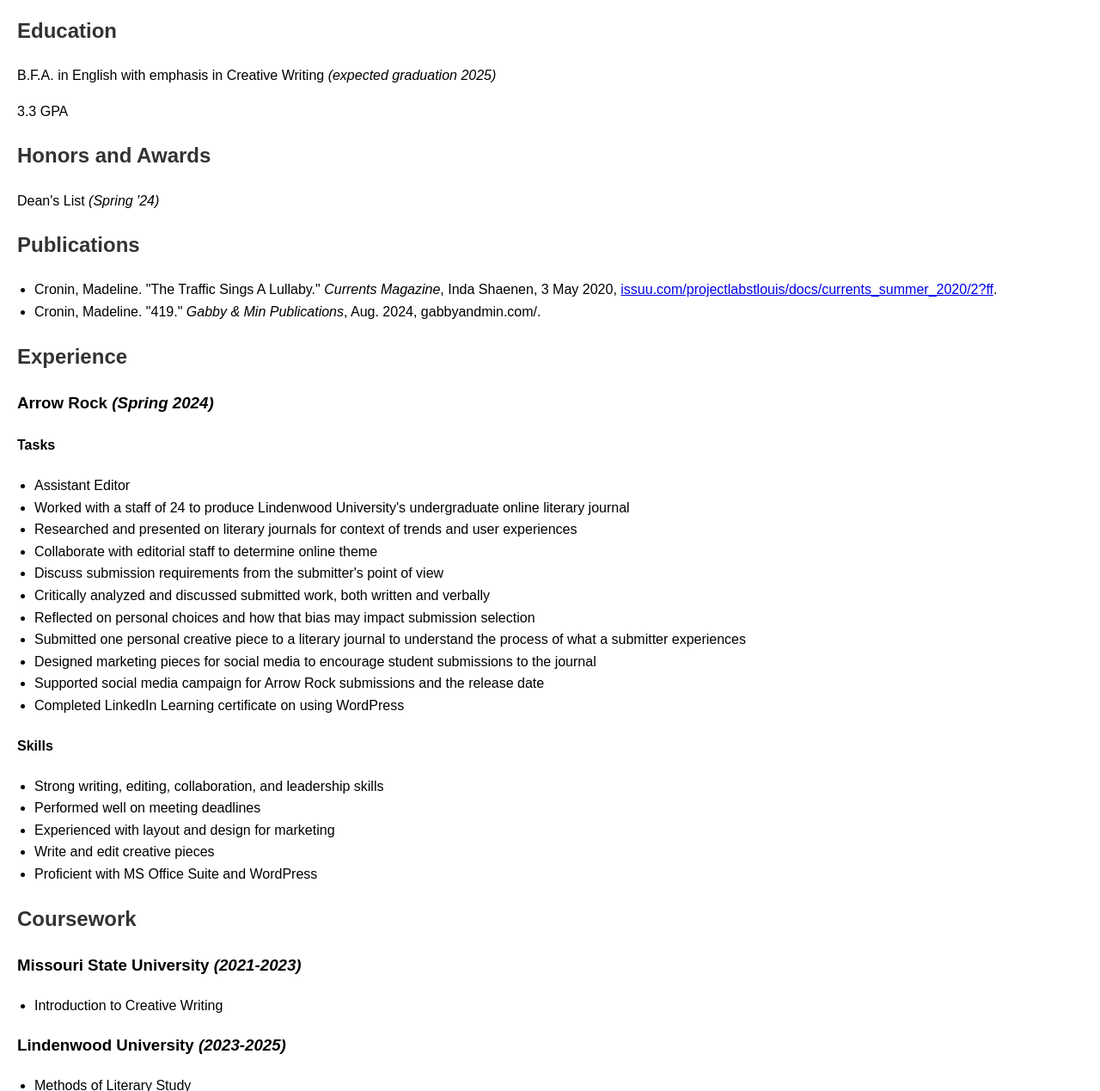
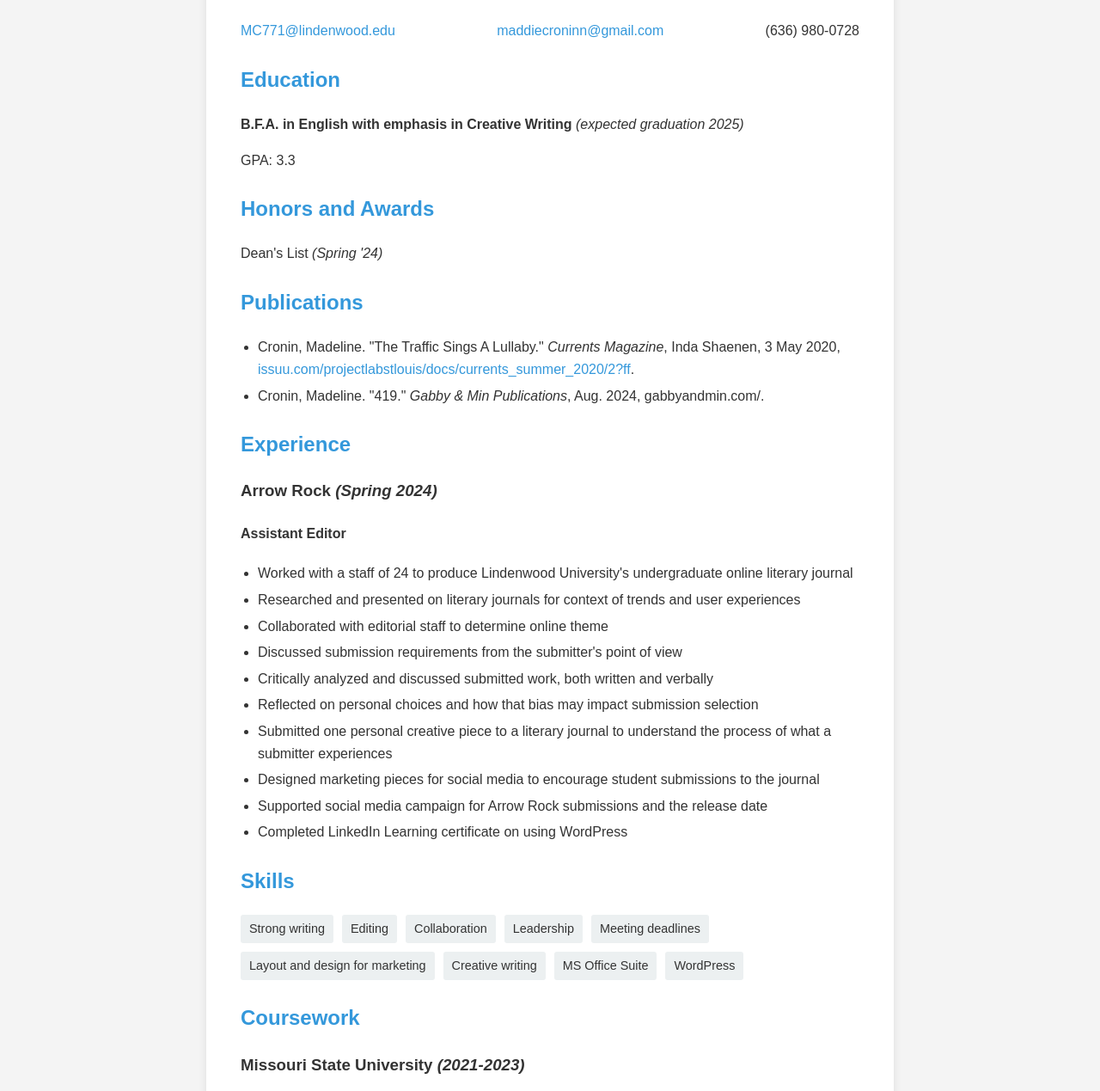
Before and after one commit to lesetoiless/CV, a plain HTML site: page index.html in a window 1280 px wide. Shown: the part 148-1417 px from the top of the page at 86% size. Drawn offline with Linux system fonts and the light colour scheme.

Commit message:
Update index.html

```diff
--- a/index.html
+++ b/index.html
@@ -6,26 +6,71 @@
     <title>Madeline Cronin - CV</title>
     <style>
         body {
-            font-family: Arial, sans-serif;
+            font-family: 'Arial', sans-serif;
             line-height: 1.6;
-            margin: 0;
+            color: #333;
+            max-width: 800px;
+            margin: 0 auto;
             padding: 20px;
+            background-color: #f4f4f4;
         }
-        h1, h2 {
-            color: #333;
+        .cv-container {
+            background-color: white;
+            padding: 40px;
+            box-shadow: 0 0 10px rgba(0,0,0,0.1);
+            border-radius: 5px;
+        }
+        h1 {
+            color: #2c3e50;
+            border-bottom: 2px solid #3498db;
+            padding-bottom: 10px;
+        }
+        h2 {
+            color: #3498db;
+            margin-top: 20px;
         }
         .contact-info {
+            display: flex;
+            justify-content: space-between;
+            flex-wrap: wrap;
             margin-bottom: 20px;
         }
+        .contact-info p {
+            margin: 5px 0;
+        }
         .section {
-            margin-bottom: 20px;
+            margin-bottom: 25px;
         }
         ul {
             padding-left: 20px;
         }
+        li {
+            margin-bottom: 5px;
+        }
+        a {
+            color: #3498db;
+            text-decoration: none;
+        }
+        a:hover {
+            text-decoration: underline;
+        }
+        .skills {
+            display: flex;
+            flex-wrap: wrap;
+            gap: 10px;
+        }
+        .skill {
+            background-color: #ecf0f1;
+            padding: 5px 10px;
+            border-radius: 3px;
+            font-size: 0.9em;
+        }
     </style>
 </head>
 <body>
+    <div class="cv-container">
+        <h1>Madeline Cronin</h1>
+
         <div class="contact-info">
             <p><a href="mailto:MC771@lindenwood.edu">MC771@lindenwood.edu</a></p>
             <p><a href="mailto:maddiecroninn@gmail.com">maddiecroninn@gmail.com</a></p>
@@ -34,8 +79,8 @@
 
         <div class="section">
             <h2>Education</h2>
-        <p>B.F.A. in English with emphasis in Creative Writing <em>(expected graduation 2025)</em></p>
-        <p>3.3 GPA</p>
+            <p><strong>B.F.A. in English with emphasis in Creative Writing</strong> <em>(expected graduation 2025)</em></p>
+            <p>GPA: 3.3</p>
         </div>
 
         <div class="section">
@@ -54,13 +99,12 @@
         <div class="section">
             <h2>Experience</h2>
             <h3>Arrow Rock <em>(Spring 2024)</em></h3>
-        <h4>Tasks</h4>
+            <h4>Assistant Editor</h4>
             <ul>
-            <li>Assistant Editor</li>
                 <li>Worked with a staff of 24 to produce Lindenwood University's undergraduate online literary journal</li>
                 <li>Researched and presented on literary journals for context of trends and user experiences</li>
-            <li>Collaborate with editorial staff to determine online theme</li>
-            <li>Discuss submission requirements from the submitter's point of view</li>
+                <li>Collaborated with editorial staff to determine online theme</li>
+                <li>Discussed submission requirements from the submitter's point of view</li>
                 <li>Critically analyzed and discussed submitted work, both written and verbally</li>
                 <li>Reflected on personal choices and how that bias may impact submission selection</li>
                 <li>Submitted one personal creative piece to a literary journal to understand the process of what a submitter experiences</li>
@@ -68,14 +112,21 @@
                 <li>Supported social media campaign for Arrow Rock submissions and the release date</li>
                 <li>Completed LinkedIn Learning certificate on using WordPress</li>
             </ul>
-        <h4>Skills</h4>
-        <ul>
-            <li>Strong writing, editing, collaboration, and leadership skills</li>
-            <li>Performed well on meeting deadlines</li>
-            <li>Experienced with layout and design for marketing</li>
-            <li>Write and edit creative pieces</li>
-            <li>Proficient with MS Office Suite and WordPress</li>
-        </ul>
+        </div>
+
+        <div class="section">
+            <h2>Skills</h2>
+            <div class="skills">
+                <span class="skill">Strong writing</span>
+                <span class="skill">Editing</span>
+                <span class="skill">Collaboration</span>
+                <span class="skill">Leadership</span>
+                <span class="skill">Meeting deadlines</span>
+                <span class="skill">Layout and design for marketing</span>
+                <span class="skill">Creative writing</span>
+                <span class="skill">MS Office Suite</span>
+                <span class="skill">WordPress</span>
+            </div>
         </div>
 
         <div class="section">
@@ -92,5 +143,6 @@
                 <li>Senior Capstone in English Studies</li>
             </ul>
         </div>
+    </div>
 </body>
 </html>
```
Lines whose indentation alone changed are shown as unchanged.
